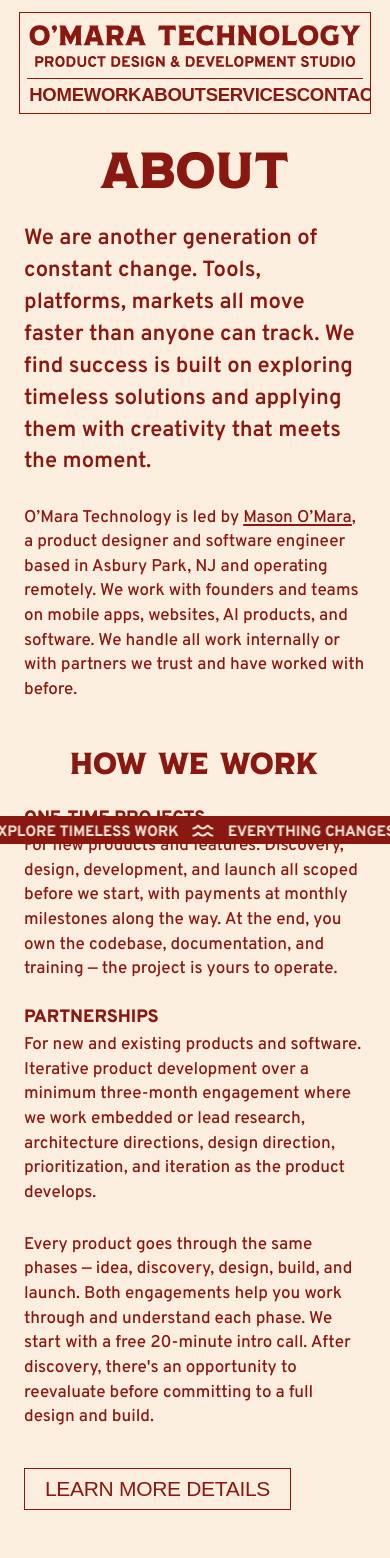
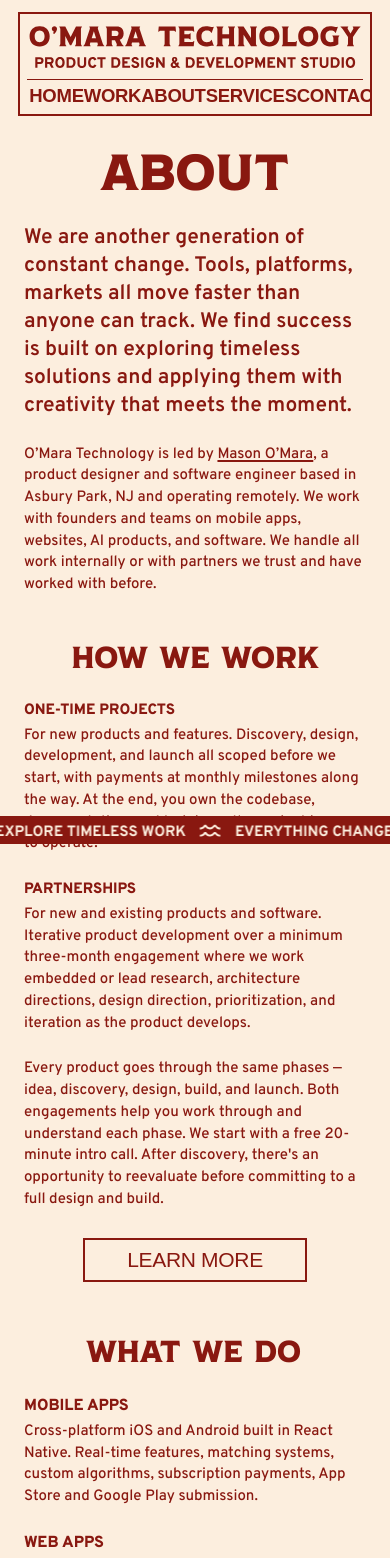
Before and after one commit to masonomara/omara-technology-design, a Next.js app: page /about in a window 390 px wide. Shown: the top 1558 px of the page. Built offline with nearby package versions, Linux system fonts and the light colour scheme; a web font is replaced by a local one.

Commit message:
set up homepage and abotu page and work page

```diff
--- a/src/app/components/About.module.css
+++ b/src/app/components/About.module.css
@@ -3,7 +3,7 @@
 .ethos {
   margin-top: 1em;
   margin-bottom: 0;
-  font-size: 26px;
+  font-size: 24px;
   font-weight: 600;
   max-width: 740px;
   width: 87vw;
@@ -13,11 +13,11 @@
 .identity {
   margin-top: 1.6em;
   margin-bottom: 0;
-  font-size: 17px;
+  font-size: var(--text-lg);
   font-weight: 500;
   max-width: 740px;
   width: 87vw;
-  line-height: 1.45;
+  line-height: var(--leading-relaxed);
 }
 
 .identity a {
@@ -37,28 +37,29 @@
 .sectionHeading {
   max-width: 740px;
   width: 87vw;
-  text-align: center;
+  text-align: left;
   font-size: clamp(24px, 7.8vw, 48px);
   font-family: var(--font-rallingtonSerif);
   color: var(--color-primary);
-  margin-top: 1em;
-  margin-bottom: 0.6em;
+  margin-top: 1.6em;
+  margin-bottom: 0.8em;
   font-weight: 400;
-  overflow-wrap: break-word;
+  text-align: center;
 }
 
 .capabilityLabel {
   font-family: var(--font-overpass);
-  font-size: var(--text-xs);
+  font-size: var(--text-lg);
   font-weight: 800;
   text-transform: uppercase;
-  letter-spacing: var(--tracking-wide);
-  margin: 0 0 0.45em 0;
+  margin: 0;
+  line-height: 145%;
 }
 
 .capabilityBody {
   margin: 0;
-  font-size: var(--text-md);
+  font-size: var(--text-lg);
+  margin-top: 0.2em;
   font-weight: 500;
   line-height: var(--leading-relaxed);
 }
@@ -86,46 +87,52 @@
 
 .engagementType h3 {
   font-family: var(--font-overpass);
-  font-size: 20px;
+  font-size: var(--text-lg);
   font-weight: 800;
   text-transform: uppercase;
   margin: 0;
+  line-height: 145%;
 }
 
 .engagementType p {
   margin: 0;
-  font-size: 17px;
-  margin-top: 0.25em;
+  font-size: var(--text-lg);
+  margin-top: 0.2em;
   font-weight: 500;
-  line-height: 1.45;
+  line-height: var(--leading-relaxed);
 }
 
 .servicesNote {
-  font-size: 17px;
+  font-size: var(--text-lg);
   margin-top: 1.6em;
   font-weight: 500;
-  line-height: 1.45;
+  line-height: var(--leading-relaxed);
 }
 
 .servicesLink {
   display: inline-flex;
   align-items: center;
   justify-content: center;
-  margin-top: 1em;
+  margin-top: 0.6em;
+  margin-bottom: 0.4em;
   height: 40px;
   padding: 0 20px;
   font-size: 21px;
   font-family: var(--font-radio);
-  font-variation-settings: "wdth" 75, "wght" 600;
+  font-variation-settings:
+    "wdth" 75,
+    "wght" 600;
   letter-spacing: -0.015em;
   text-transform: uppercase;
   white-space: nowrap;
-  border: 1.5px solid var(--color-primary);
+  border: 2px solid var(--color-primary);
   background-color: var(--color-background);
   color: var(--color-primary);
   text-decoration: none !important;
   transition: var(--transition-smooth-100) all;
   cursor: pointer;
+  width: 100%;
+  max-width: 180px;
 }
 
 .servicesLink:hover {
@@ -164,11 +171,16 @@
 
 .bioSection {
   display: flex;
+  flex-direction: column;
+  max-width: 740px;
+  width: 87vw;
+  margin-bottom: 32px;
+}
+
+.bioContent {
+  display: flex;
   flex-direction: row;
   gap: 48px;
-  max-width: 740px;
-  width: 87vw;
-  margin-top: 2.4em;
   align-items: flex-start;
 }
 
@@ -226,6 +238,10 @@
 .engagementsSection {
   max-width: 740px;
   width: 87vw;
+  display: flex;
+  flex-direction: column;
+  justify-content: center;
+  align-items: center;
   /* margin-top: 2.4em; */
   /* padding-top: 2em; */
   /* border-top: 2px solid var(--color-primary); */
@@ -242,28 +258,77 @@
 @media screen and (max-width: 699px) {
   /* Typography */
   .ethos {
+    width: calc(100% - 24px);
+    padding: 0 12px;
+    font-size: 21px;
+    line-height: 1.33;
+  }
+
+  .identity {
+    width: calc(100% - 24px);
+    padding: 0 12px;
+    font-size: var(--text-md);
+  }
+
+  .capabilityBody {
+    font-size: var(--text-md);
+  }
+
+  .engagementType h3,
+  .engagementType p,
+  .servicesNote {
+    font-size: var(--text-md);
+  }
+
+  /* Layout */
+  .capabilitiesSection {
+    width: calc(100% - 24px);
+    padding-left: 12px;
+    padding-right: 12px;
+  }
+
+  .capabilitiesGrid {
+    grid-template-columns: 1fr;
+    gap: 24px;
+  }
+
+  .bioSection {
+    width: calc(100% - 24px);
+    padding: 0 12px;
+  }
+
+  .bioContent {
+    flex-direction: column;
+    gap: 20px;
+  }
+
+  .bioImageContainer {
+    flex: none;
+    width: 100%;
+  }
+
+  .engagementsSection {
+    width: calc(100% - 24px);
+    padding-left: 12px;
+    padding-right: 12px;
+  }
+
+  .engagementsGrid {
+    grid-template-columns: 1fr;
+    gap: 24px;
+  }
+}
+
+@media screen and (max-width: 449px) {
+  /* Typography */
+  .ethos {
     width: calc(100% - 16px);
     padding: 0 8px;
-    font-size: 22px;
-    line-height: 1.45;
   }
 
   .identity {
     width: calc(100% - 16px);
     padding: 0 8px;
-  }
-
-  .capabilityBody {
-    font-size: 17px;
-  }
-
-  .engagementType h3 {
-    font-size: 18px;
-  }
-
-  .sectionHeading {
-    margin-top: 1.6em;
-    margin-bottom: 0.8em;
   }
 
   /* Layout */
@@ -273,21 +338,9 @@
     padding-right: 8px;
   }
 
-  .capabilitiesGrid {
-    grid-template-columns: 1fr;
-    gap: 24px;
-  }
-
   .bioSection {
-    flex-direction: column;
     width: calc(100% - 16px);
     padding: 0 8px;
-    gap: 20px;
-  }
-
-  .bioImageContainer {
-    flex: none;
-    width: 100%;
   }
 
   .engagementsSection {
@@ -295,9 +348,4 @@
     padding-left: 8px;
     padding-right: 8px;
   }
-
-  .engagementsGrid {
-    grid-template-columns: 1fr;
-    gap: 24px;
-  }
 }
--- a/src/app/components/About.tsx
+++ b/src/app/components/About.tsx
@@ -126,7 +126,7 @@
           committing to a full design and build.
         </p>
         <Link href="/services" className={styles.servicesLink}>
-          Learn more details
+          Learn more
         </Link>
       </motion.div>
 
@@ -155,13 +155,15 @@
         whileInView="show"
         viewport={viewport}
       >
+        <h2 className={styles.sectionHeading}>Our Team</h2>
+        <div className={styles.bioContent}>
           <div className={styles.bioImageContainer}>
             <div className={styles.cardImageScreen} />
             <div className={styles.cardImageMultiply} />
             <div className={styles.cardImage}>
               <Image
                 src="/siteHeadshot.png"
-              alt="Headshot of Mason O'Mara"
+                alt="Headshot of Mason O’Mara"
                 fill
                 style={{ objectFit: "cover" }}
                 className={styles.cardImageTwo}
@@ -197,6 +199,7 @@
               . He&apos;s based in Asbury Park, NJ.
             </p>
           </div>
+        </div>
       </motion.div>
     </>
   );
--- a/src/app/components/Game.tsx
+++ b/src/app/components/Game.tsx
@@ -112,7 +112,7 @@
         width: "clamp(51px, 9.7vw, 67px)",
         height: "clamp(91px, 17.3vw, 120px)",
         backgroundImage: `url(${ENEMY_IMAGES[game.currentEnemy % ENEMY_IMAGES.length]})`,
-        backgroundSize: "contain",
+        backgroundSize: "cover",
         left: `${enemyX}px`,
         top: `${enemyY}px`,
       });
--- a/src/app/components/Header.module.css
+++ b/src/app/components/Header.module.css
@@ -135,7 +135,7 @@
     width: calc(100vw - 40px);
     height: fit-content;
     padding: 0px 0px 0px;
-    border: 1.5px solid var(--color-primary);
+    border: 2px solid var(--color-primary);
   }
 
   .menuOption span {
--- a/src/app/components/Leaderboard.module.css
+++ b/src/app/components/Leaderboard.module.css
@@ -16,12 +16,14 @@
 
 .container {
   height: 100%;
+  min-height: 0;
   display: flex;
   flex-direction: column;
   align-items: center;
   justify-content: flex-start;
   width: 100%;
   color: var(--color-primary);
+  overflow: hidden;
 }
 
 /* =============================================================================
@@ -32,7 +34,9 @@
   font-size: 58px;
   pointer-events: none;
   color: var(--color-primary);
-  font-variation-settings: "wdth" 75, "wght" 600;
+  font-variation-settings:
+    "wdth" 75,
+    "wght" 600;
   font-style: italic;
   font-family: var(--font-radio);
   line-height: 100%;
@@ -43,7 +47,9 @@
   font-size: 27px;
   pointer-events: none;
   color: var(--color-primary);
-  font-variation-settings: "wdth" 100, "wght" 800;
+  font-variation-settings:
+    "wdth" 100,
+    "wght" 800;
   font-family: var(--font-overpass);
   text-transform: uppercase;
   font-style: italic;
@@ -60,7 +66,7 @@
   width: 100%;
   height: fit-content;
   gap: 8px;
-  margin-top: 12.8px;
+  margin-top: 8px;
 }
 
 /* Vertical rule between stat items */
@@ -84,6 +90,7 @@
   font-family: var(--font-overpass);
   color: var(--color-primary);
   text-align: center;
+  white-space: nowrap;
 }
 
 /* =============================================================================
@@ -94,16 +101,19 @@
 .header {
   display: grid;
   grid-template-columns: 1fr 3fr 2fr;
-  width: 100%;
   border-bottom: 1px solid var(--color-primary);
   font-size: 14px;
   line-height: 130%;
   font-family: var(--font-overpass);
   font-weight: 800;
   text-transform: uppercase;
-  margin-top: 22.4px;
+  margin-top: 8px;
   margin-bottom: 0;
-  padding-bottom: 2.8px;
+  padding: 6px 12px 2px 12px;
+  width: calc(100% - 26px);
+  border-left: 1px solid var(--color-primary);
+  border-right: 1px solid var(--color-primary);
+  border-top: 1px solid var(--color-primary);
 }
 
 .header span {
@@ -115,13 +125,14 @@
 }
 
 .list {
-  padding: 0;
+  padding: 0px 12px;
   margin: 0;
-  width: 100%;
-  height: 100%;
-  min-height: 179px;
-  max-height: 100%;
-  overflow-y: scroll;
+  width: calc(100% - 26px);
+  flex: 1;
+  min-height: 0;
+  overflow-y: auto;
+  border-left: 1px solid var(--color-primary);
+  border-right: 1px solid var(--color-primary);
   border-bottom: 1px solid var(--color-primary);
 }
 
@@ -175,27 +186,26 @@
 
 .input {
   font-family: var(--font-overpass);
-  border: 1px solid var(--color-primary) !important;
-  outline: 0.6px solid var(--color-primary);
+  border: none;
+  border-bottom: 2px solid var(--color-primary);
+  outline: 0px solid var(--color-primary);
   background-color: transparent;
-  padding: 13px 12px 11px;
-  font-size: 16px;
+  padding: 11px 6px 9px;
+  font-size: var(--text-lg);
   font-weight: 500;
   color: var(--color-primary);
-  border-radius: 0px;
   transition: var(--transition-smooth-100) all;
-  width: 100%;
+  width: calc(100% - 20px);
+  margin-top: 16px;
 }
 
 .input:focus-visible,
 .input:hover {
-  outline: 1px solid var(--color-primary);
   background-color: var(--color-bg-hover);
 }
 
 .input::placeholder {
-  color: var(--color-primary);
-  opacity: 0.5;
+  color: rgba(137, 24, 16, 0.75);
   font-weight: 500;
 }
 
@@ -208,7 +218,9 @@
   font-family: var(--font-overpass);
   font-size: 16px;
   font-weight: 800;
-  font-variation-settings: "wdth" 100, "wght" 800;
+  font-variation-settings:
+    "wdth" 100,
+    "wght" 800;
   line-height: 130%;
   color: var(--color-primary);
   text-transform: uppercase;
@@ -217,13 +229,14 @@
 /* Inline warning / hint beneath the nickname input */
 .warning {
   font-family: var(--font-overpass);
-  font-size: 12px;
-  line-height: 130%;
+  font-size: 14px;
+  line-height: 145%;
   color: var(--color-primary);
   text-align: center;
-  height: 15px;
-  margin-top: 4.8px;
-  margin-bottom: -10px;
+  height: 16px;
+  font-weight: 500;
+  margin-top: 6px;
+  margin-bottom: -22px;
   opacity: 1;
 }
 
@@ -237,8 +250,8 @@
   align-items: center;
   justify-content: center;
   gap: 10px;
-  margin-top: 33.6px;
-  width: 320px;
+  margin-top: 40px;
+  width: 100%;
   padding-bottom: 40px;
 }
 
@@ -249,14 +262,16 @@
   align-items: center;
   justify-content: center;
   gap: 7px;
-  border-radius: 0;
-  border: 1.5px solid var(--color-primary);
+  border-radius: 1px;
+  border: 2px solid var(--color-primary);
   background-color: var(--color-background);
   color: var(--color-primary);
   width: 100%;
   max-width: 450px;
   white-space: nowrap;
-  font-variation-settings: "wdth" 75, "wght" 600;
+  font-variation-settings:
+    "wdth" 75,
+    "wght" 600;
   font-family: var(--font-radio);
   letter-spacing: -0.015em;
   text-transform: uppercase;
@@ -275,6 +290,21 @@
   transition: var(--transition-smooth-100) all;
 }
 
+.buttonPrimary {
+  background-color: var(--color-primary);
+  color: var(--color-background);
+  border-color: var(--color-primary);
+}
+
+.buttonPrimary:hover {
+  background-color: var(--color-btn-primary-hover);
+}
+
+.buttonPrimary:disabled {
+  opacity: 0.6;
+  cursor: not-allowed;
+}
+
 /* =============================================================================
    MEDIA QUERIES
    ============================================================================= */
@@ -282,17 +312,22 @@
 @media screen and (max-width: 699px) {
   .buttonRow {
     flex-direction: column;
-    gap: 28px;
+    gap: 10px;
   }
-
+  .trophyScore {
+    padding-top: 28px;
+  }
+  .buttonRow {
+    padding-bottom: 28px;
+  }
   .header {
-    width: 100%;
+    width: calc(100% - 26px);
     font-size: 12px;
     line-height: 130%;
   }
 
   .list {
-    width: 100%;
+    width: calc(100% - 26px);
   }
 
   .statsTitle {
--- a/src/app/components/ServicesSection.module.css
+++ b/src/app/components/ServicesSection.module.css
@@ -1,11 +1,11 @@
 .intro {
   margin-top: 0.8em;
   margin-bottom: 0em;
-  font-size: var(--text-lg);
-  font-weight: 500;
+  font-size: 26px;
+  font-weight: 600;
   max-width: 740px;
-  width: 60vw;
-  line-height: var(--leading-normal);
+  width: 87vw;
+  line-height: 1.23;
   text-align: left;
 }
 
@@ -13,12 +13,11 @@
   margin-top: 0.6em;
   margin-bottom: 0em;
   font-size: var(--text-lg);
-  font-weight: 400;
+  font-weight: 500;
   max-width: 740px;
-  width: 60vw;
-  line-height: var(--leading-normal);
+  width: 87vw;
+  line-height: var(--leading-relaxed);
   text-align: left;
-  opacity: 0.75;
 }
 
 .toggle {
@@ -35,7 +34,7 @@
   cursor: pointer;
   font-family: var(--font-overpass);
   font-size: var(--text-lg);
-  font-weight: 700;
+  font-weight: 800;
   color: var(--color-primary);
   opacity: 0.4;
   transition: opacity 100ms ease;
@@ -55,7 +54,7 @@
 
 .engagementContent {
   max-width: 740px;
-  width: 60vw;
+  width: 87vw;
   margin-top: 1.5em;
 }
 
@@ -98,14 +97,12 @@
 
 .timelinePhaseDuration {
   font-size: var(--text-xs);
-  opacity: 0.6;
 }
 
 .timelineMilestones {
   font-size: var(--text-md);
   margin-top: 6px;
   margin-bottom: 0;
-  opacity: 0.8;
   line-height: var(--leading-normal);
 }
 
@@ -113,22 +110,7 @@
   font-size: var(--text-sm);
   margin-top: 8px;
   margin-bottom: 0;
-  opacity: 0.55;
   line-height: var(--leading-normal);
-}
-
-.timelineOutcome {
-  font-size: var(--text-sm);
-  font-weight: 700;
-  margin-top: 1.5em;
-  margin-bottom: 0;
-}
-
-.timelineTotal {
-  font-size: var(--text-sm);
-  opacity: 0.6;
-  margin-top: 0.5em;
-  margin-bottom: 0;
 }
 
 .ctaLink {
@@ -140,11 +122,13 @@
   padding: 0 20px;
   font-size: 21px;
   font-family: var(--font-radio);
-  font-variation-settings: "wdth" 75, "wght" 600;
+  font-variation-settings:
+    "wdth" 75,
+    "wght" 600;
   letter-spacing: -0.015em;
   text-transform: uppercase;
   white-space: nowrap;
-  border: 1.5px solid var(--color-primary);
+  border: 2px solid var(--color-primary);
   background-color: var(--color-background);
   color: var(--color-primary);
   text-decoration: none !important;
@@ -165,36 +149,32 @@
 
 .engagementNote {
   font-size: var(--text-sm);
-  opacity: 0.65;
   margin-top: 1.5em;
   margin-bottom: 0;
   line-height: var(--leading-normal);
 }
 
 .servicesSection {
-  margin-top: 3em;
-  padding-top: 2em;
-  border-top: 2px solid var(--color-primary);
   max-width: 740px;
-  width: 60vw;
+  width: 87vw;
 }
 
 .pricingSection {
-  margin-top: 3em;
-  padding-top: 2em;
-  border-top: 2px solid var(--color-primary);
   max-width: 740px;
-  width: 60vw;
+  width: 87vw;
 }
 
 .sectionHeading {
-  margin: 0 0 1.2em 0;
-  font-family: var(--font-overpass);
-  font-size: var(--text-xl);
-  font-weight: 800;
-  font-variation-settings: var(--fvs-overpass-heading);
-  text-transform: uppercase;
-  letter-spacing: var(--tracking-normal);
+  max-width: 740px;
+  width: 87vw;
+  text-align: left;
+  font-size: clamp(24px, 7.8vw, 48px);
+  font-family: var(--font-rallingtonSerif);
+  color: var(--color-primary);
+  margin-top: 1.6em;
+  margin-bottom: 0.8em;
+  font-weight: 400;
+  text-align: center;
 }
 
 .servicesBody {
@@ -221,8 +201,8 @@
   .intro {
     width: calc(100% - 16px);
     padding: 0 8px;
-    font-size: var(--text-md);
-    line-height: var(--leading-normal);
+    font-size: 22px;
+    line-height: 1.45;
   }
 
   .introMeta {
@@ -255,10 +235,6 @@
     font-size: var(--text-sm);
   }
 
-  .timelineOutcome {
-    font-size: var(--text-sm);
-  }
-
   .servicesSection {
     width: calc(100% - 16px);
     padding-left: 8px;
```
Also changed, not shown: src/app/(frontend)/contact/page.module.css (+5 -5 lines), src/app/components/Game.module.css (+51 -24 lines), src/app/components/Leaderboard.tsx (+6 -6 lines). Lines whose indentation alone changed are shown as unchanged.
